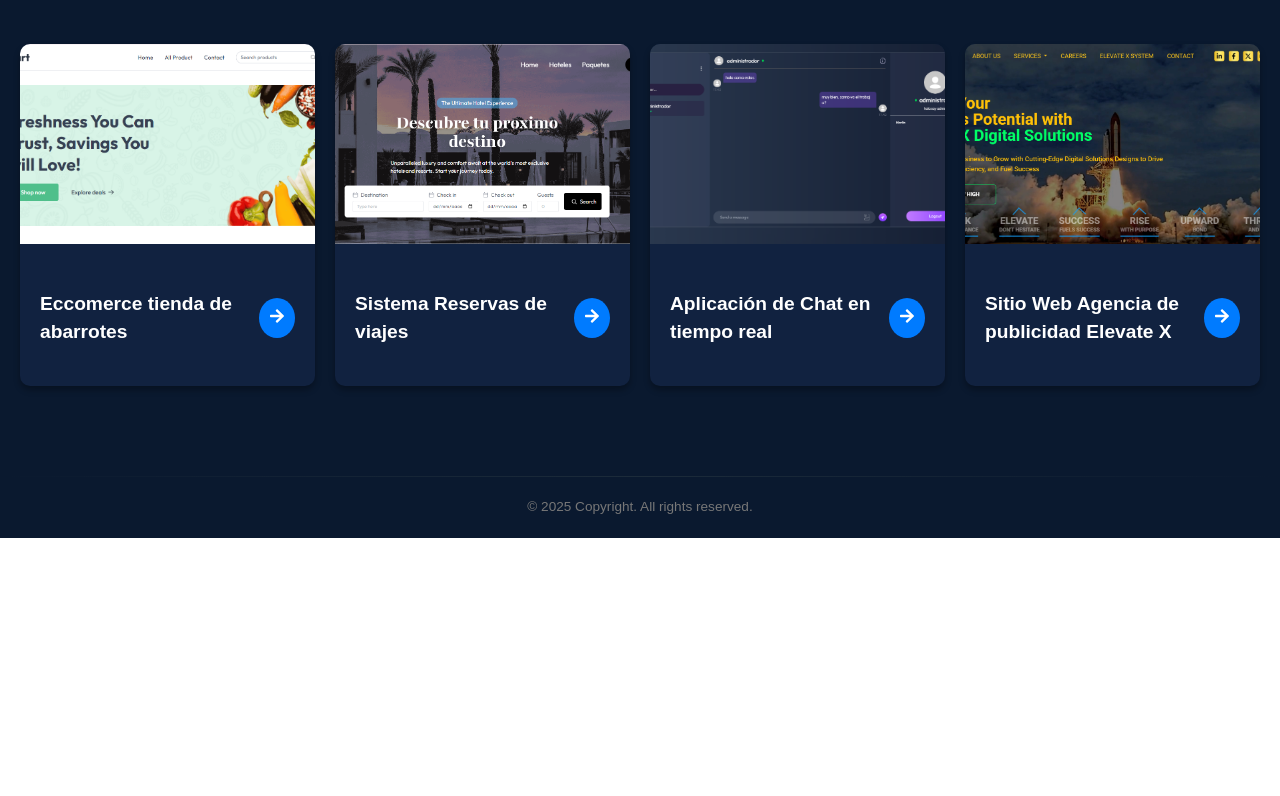
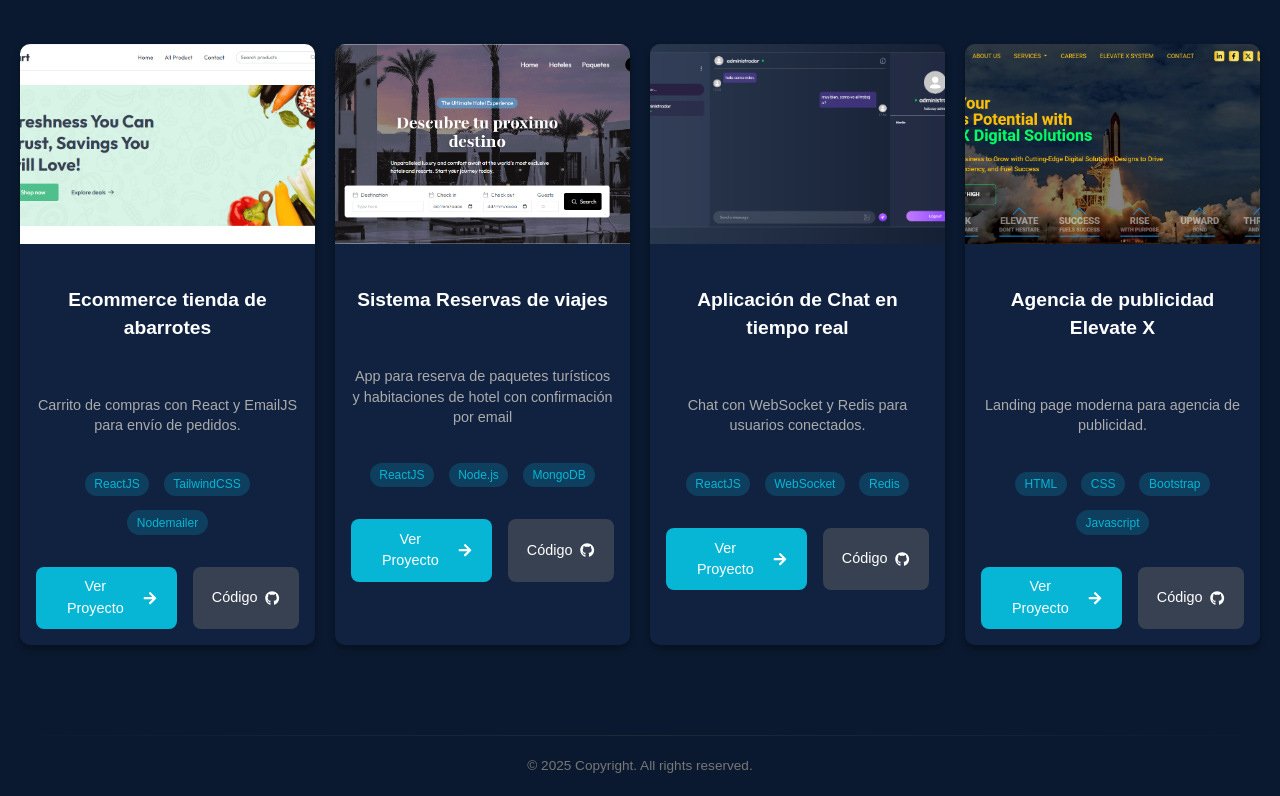
Before and after one commit to Viviana9110/PortafolioActual, a React (Vite) app in the folder portafolio/: page / in a window 1280 px wide. Shown: the part 1059-1855 px from the top of the page. Before the commit the page ends 1597 px from the top, so only its background shows below. Built offline with nearby package versions, Linux system fonts and the light colour scheme.

Commit message:
actualizacion diseño seccion proyectos

```diff
--- a/portafolio/src/Projects.css
+++ b/portafolio/src/Projects.css
@@ -48,10 +48,40 @@
   }
 
   .project-info {
-    padding: 20px;
+  padding: 1rem;
+  text-align: center;
   display: flex;
-    justify-content: space-between;
-    align-items: center;
+  flex-direction: column;
+  gap: 0.8rem; /* separa cada bloque */
+  height: 100%;
+}
+
+.project-title {
+  color: #fff;
+  font-size: 1.25rem;
+  font-weight: 600;
+}
+
+.project-description {
+  color: #cbd5e1;
+  font-size: 0.95rem;
+  line-height: 1.4;
+}
+
+.project-techs {
+  display: flex;
+  flex-wrap: wrap;
+  justify-content: center;
+  gap: 0.5rem;
+}
+
+.tech-chip {
+  background: rgba(6, 182, 212, 0.2); /* cyan-500/20 */
+  color: #06b6d4; /* cyan-500 */
+  padding: 0.2rem 0.6rem;
+  border-radius: 9999px;
+  font-size: 0.75rem;
+  margin: 0.2rem;
 }
 
   .project-info h3 {
@@ -63,26 +93,45 @@
     color: #aaa;
   }
 
-  .project-button {
-    background: #007bff;
-    border: none;
-    color: #fff;
-    padding: 10px;
-    border-radius: 50%;
-    cursor: pointer;
+  .project-buttons {
+  display: flex;
+  justify-content: center;
+  gap: 1rem;
+  margin-top: 1rem;
+}
+
+.btn {
   display: flex;
   align-items: center;
-    justify-content: center;
-    transition: background 0.3s ease;
+  gap: 0.5rem;
+  padding: 0.6rem 1.2rem;
+  border-radius: 0.5rem;
+  font-size: 0.9rem;
+  font-weight: 500;
+  text-decoration: none;
+  transition: background 0.3s ease, transform 0.2s ease;
 }
 
-  .project-button a{
+.btn-primary {
+  background: #06b6d4; /* cyan-500 */
   color: #fff;
 }
 
-  .project-button:hover {
-    background: #0056b3;
+.btn-primary:hover {
+  background: #0891b2; /* cyan-600 */
+  transform: scale(1.05);
 }
+
+.btn-secondary {
+  background: #374151; /* gray-700 */
+  color: #fff;
+}
+
+.btn-secondary:hover {
+  background: #4b5563; /* gray-600 */
+  transform: scale(1.05);
+}
+
 
   /* Responsive Styles */
   @media (max-width: 1024px) {
--- a/portafolio/src/Projects.jsx
+++ b/portafolio/src/Projects.jsx
@@ -1,42 +1,48 @@
 import React from "react";
 import "./Projects.css";
-import { FaArrowRight } from "react-icons/fa";
+import { FaArrowRight, FaGithub } from "react-icons/fa";
 import chat from "./assets/chat.png";
 import carrito from "./assets/carrito.png";
 import booking from "./assets/booking.png";
-import elevatex from "./assets/elevate.png"
+import elevatex from "./assets/elevate.png";
 
 const projects = [
   {
     id: 1,
-    title: "Eccomerce tienda de abarrotes",
-    category: "",
+    title: "Ecommerce tienda de abarrotes",
+    description: "Carrito de compras con React y EmailJS para envío de pedidos.",
+    technologies: ["ReactJS", "TailwindCSS", "Nodemailer"],
     image: carrito,
-    url: "https://green-cart-eight-sigma.vercel.app/"
+    url: "https://green-cart-eight-sigma.vercel.app/",
+    github: "https://github.com/Viviana9110/GreenCart"
   },
   {
     id: 2,
     title: "Sistema Reservas de viajes",
-    category: "",
+    description: "App para reserva de paquetes turísticos y habitaciones de hotel con confirmación por email",
+    technologies: ["ReactJS", "Node.js", "MongoDB"],
     image: booking,
-    url:"https://reservas-viajes-hoteles-front.vercel.app/"
+    url: "https://reservas-viajes-hoteles-front.vercel.app/",
+    github: "https://github.com/Viviana9110/Reservas_viajes_hoteles"
   },
   {
     id: 3,
     title: "Aplicación de Chat en tiempo real",
-    category: "",
+    description: "Chat con WebSocket y Redis para usuarios conectados.",
+    technologies: ["ReactJS", "WebSocket", "Redis"],
     image: chat,
-    url: "https://chat-websocket-seven.vercel.app/login"
+    url: "https://chat-websocket-seven.vercel.app/login",
+    github: "https://github.com/Viviana9110/chat-websocket"
   },
   {
     id: 4,
-    title: "Sitio Web Agencia de publicidad Elevate X",
-    category: "",
-    image: elevatex ,
-    url: "https://elevate-x-puce.vercel.app/"
-  },
-
-
+    title: "Agencia de publicidad Elevate X",
+    description: "Landing page moderna para agencia de publicidad.",
+    technologies: ["HTML", "CSS", "Bootstrap", "Javascript"],
+    image: elevatex,
+    url: "https://elevate-x-puce.vercel.app/",
+    github: "https://github.com/Viviana9110/elevateX"
+  }
 ];
 
 const Projects = () => {
@@ -46,18 +52,49 @@ const Projects = () => {
         <span className="section-subtitle">Mi Trabajo</span>
         <h2 className="section-title">Proyectos Recientes</h2>
       </div>
+
       <div className="projects-grid">
         {projects.map((project) => (
           <div key={project.id} className="project-card">
+            {/* Imagen */}
             <img src={project.image} alt={project.title} className="project-image" />
+
+            {/* Contenido */}
             <div className="project-info">
-              <h3>{project.title}</h3>
-              <p>{project.category}</p>
-              <button className="project-button" src="https://zippy-starship-c62942.netlify.app/">
-              <a href={project.url} target="_blank">
-                <FaArrowRight />
+              {/* Título */}
+              <h3 className="project-title">{project.title}</h3>
+
+              {/* Descripción */}
+              <p className="project-description">{project.description}</p>
+
+              {/* Tecnologías */}
+              <div className="project-techs">
+                {project.technologies.map((tech, index) => (
+                  <span key={index} className="tech-chip">
+                    {tech}
+                  </span>
+                ))}
+              </div>
+
+              {/* Botones */}
+              <div className="project-buttons">
+                <a
+                  href={project.url}
+                  target="_blank"
+                  rel="noopener noreferrer"
+                  className="btn btn-primary"
+                >
+                  Ver Proyecto <FaArrowRight />
                 </a>
-              </button>
+                <a
+                  href={project.github}
+                  target="_blank"
+                  rel="noopener noreferrer"
+                  className="btn btn-secondary"
+                >
+                  Código <FaGithub />
+                </a>
+              </div>
             </div>
           </div>
         ))}
```
Lines whose indentation alone changed are shown as unchanged.
